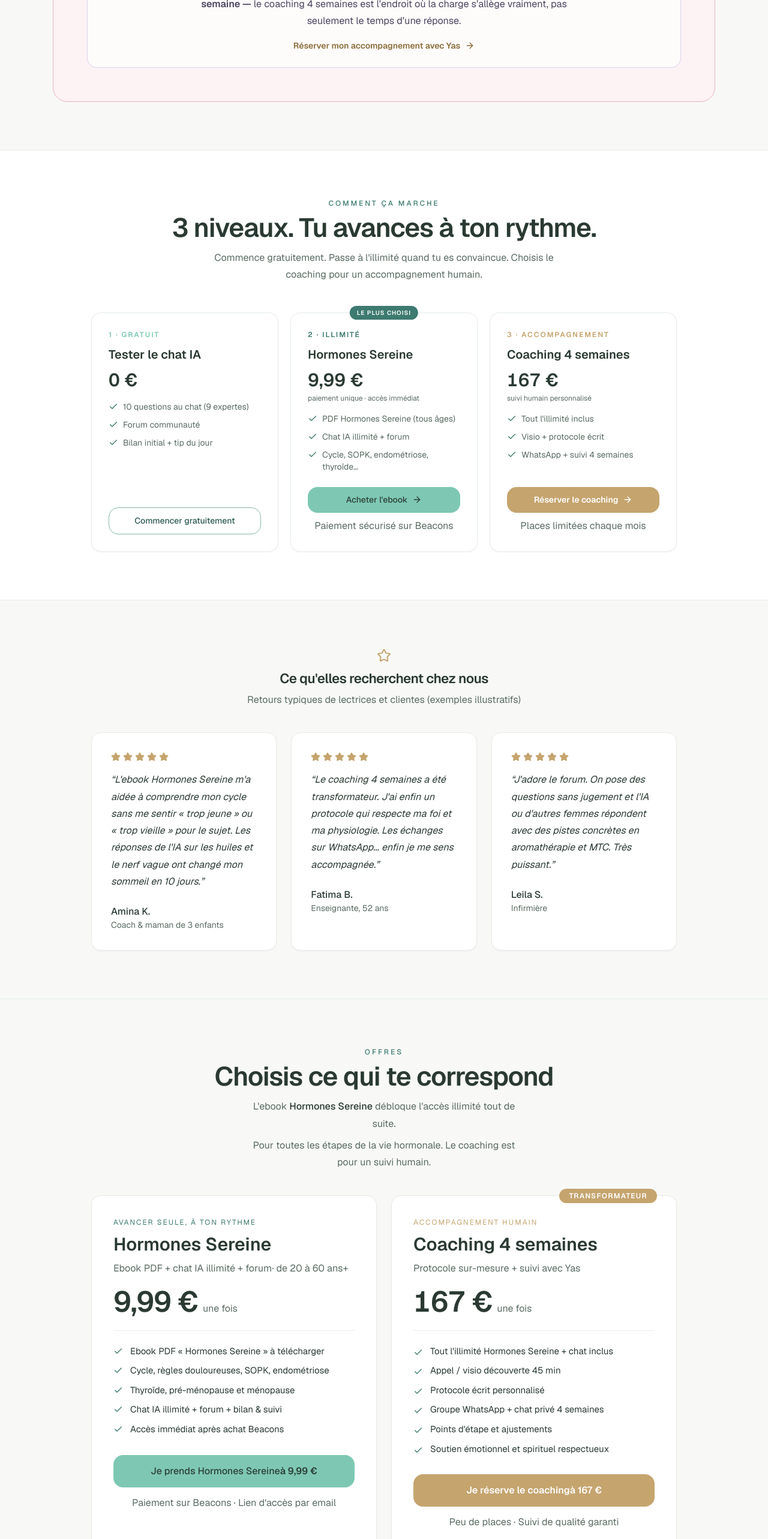
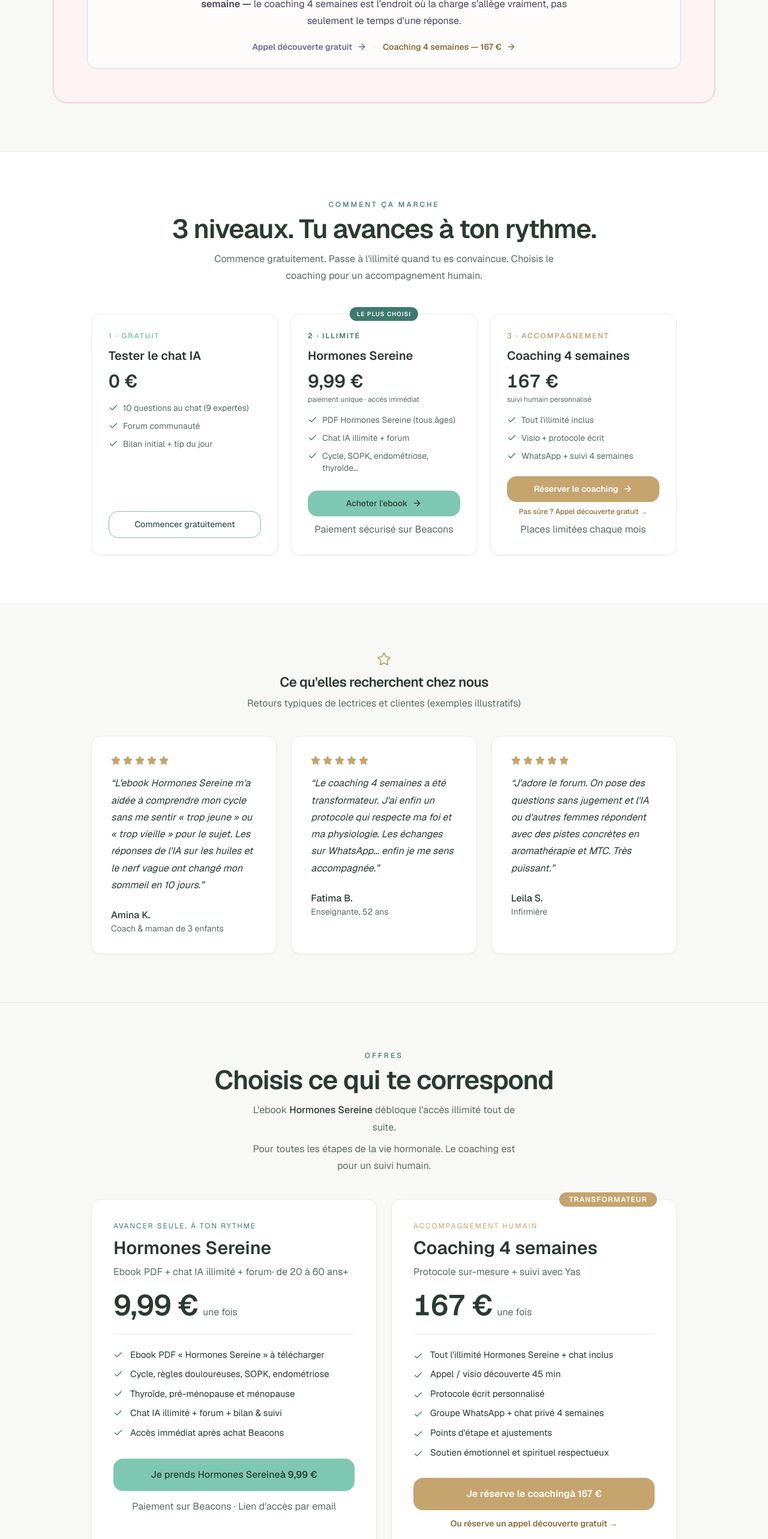
Before and after one commit to bounazouyasmina-arch/natura-bio-by-yas, a Next.js app: page / in a window 1280 px wide. Shown: the part 4730-7296 px from the top of the page at 60% size. Built offline with nearby package versions, Linux system fonts and the light colour scheme.

Commit message:
feat: ajoute l appel decouverte gratuit Beacons sur le site
CTAs landing, charge mentale, offres, espace et upsell chat.

```diff
--- a/app/espace/page.tsx
+++ b/app/espace/page.tsx
@@ -38,6 +38,8 @@ const WHATSAPP_GROUP_LINK = "https://chat.whatsapp.com/IdGLaitmNJFFBtoduhDMdi";
 // Liens Beacons (hardcodés pour l'instant - on les mettra en variables d'env plus tard)
 const BEACONS_EBOOK_LINK = "https://shop.beacons.ai/yas_digital/44ca0203-408c-489d-b6d3-0a5c0af4fee2";
 const BEACONS_COACHING_LINK = "https://shop.beacons.ai/yas_digital/d3e9837a-e734-4b80-8243-479d6c1f0213";
+const BEACONS_DISCOVERY_CALL_LINK =
+  "https://shop.beacons.ai/yas_digital/bd259c7a-68ac-41c9-b9e4-6cb05237713c";
 // Ebook Hormones Sereine (9,99 €) : accès illimité chat + forum + PDF
 // Le coaching est l'offre principale d'accompagnement
 
@@ -1331,6 +1333,24 @@ function EspaceContent() {
               </a>
             </div>
 
+            {!isCoaching && (
+              <a
+                href={BEACONS_DISCOVERY_CALL_LINK}
+                target="_blank"
+                rel="noopener noreferrer"
+                className="mt-5 block card rounded-3xl p-5 border border-[#E8D9B8] bg-[#FBF7F0] hover:border-[#C5A46E] transition"
+              >
+                <div className="text-[10px] sm:text-xs font-semibold tracking-[1.5px] text-[#8A6E3A] uppercase mb-1">
+                  Gratuit · sans engagement
+                </div>
+                <div className="font-semibold text-lg text-[#2A3A32]">Appel découverte avec Yas</div>
+                <p className="text-sm text-[#5A6B62] mt-1 leading-relaxed">
+                  On fait le point ensemble : est-ce que le coaching 4 semaines est fait pour toi ?
+                </p>
+                <div className="mt-3 text-sm font-semibold text-[#8A6E3A]">Réserver mon appel gratuit →</div>
+              </a>
+            )}
+
             {isCoaching && (
               <div className="mt-8 p-6 rounded-3xl bg-[#2C3F36] text-white">
                 <div className="font-semibold mb-1">Coaching actif</div>
@@ -1415,14 +1435,24 @@ function EspaceContent() {
                             {' '}
                             Le coaching 4 semaines : protocole sur-mesure, suivi humain, charge mentale et rythme de vie — pas seulement une réponse.
                           </p>
+                          <div className="mt-2.5 flex flex-col sm:flex-row sm:flex-wrap gap-x-4 gap-y-1">
+                            <a
+                              href={BEACONS_DISCOVERY_CALL_LINK}
+                              target="_blank"
+                              rel="noopener noreferrer"
+                              className="font-semibold text-[#6C6B9A] hover:underline"
+                            >
+                              Appel découverte gratuit →
+                            </a>
                             <a
                               href={BEACONS_COACHING_LINK}
                               target="_blank"
                               rel="noopener noreferrer"
-                            className="inline-flex items-center gap-1.5 mt-2.5 font-semibold text-[#8A6E3A] hover:underline"
+                              className="font-semibold text-[#8A6E3A] hover:underline"
                             >
                               Coaching 4 semaines — 167 € →
                             </a>
+                          </div>
                         </div>
                       )}
                   </div>
@@ -1790,16 +1820,26 @@ function EspaceContent() {
                   )}
                 </div>
                 {!isCoaching && (
+                  <div className="pt-1 space-y-1.5">
+                    <a
+                      href={BEACONS_DISCOVERY_CALL_LINK}
+                      target="_blank"
+                      rel="noopener noreferrer"
+                      className="block text-sm text-[#6C6B9A] font-medium hover:underline"
+                    >
+                      Appel découverte gratuit avec Yas →
+                    </a>
                     <a
                       href={BEACONS_COACHING_LINK}
                       target="_blank"
                       rel="noopener noreferrer"
-                    className="block text-sm text-[#8A6E3A] font-medium hover:underline pt-1"
+                      className="block text-sm text-[#8A6E3A] font-medium hover:underline"
                     >
                       {isPremium
                         ? 'Passer au coaching 4 semaines (167 €) →'
                         : 'Accompagnement humain 4 semaines — 167 € →'}
                     </a>
+                  </div>
                 )}
               </div>
             )}
--- a/app/page.tsx
+++ b/app/page.tsx
@@ -12,6 +12,9 @@ import {
 // - Coaching 167 € : accompagnement personnalisé 4 semaines
 const BEACONS_EBOOK_LINK = "https://shop.beacons.ai/yas_digital/44ca0203-408c-489d-b6d3-0a5c0af4fee2";
 const BEACONS_COACHING_LINK = "https://shop.beacons.ai/yas_digital/d3e9837a-e734-4b80-8243-479d6c1f0213";
+// Appel découverte gratuit (promotion réseaux → même lien partout)
+const BEACONS_DISCOVERY_CALL_LINK =
+  "https://shop.beacons.ai/yas_digital/bd259c7a-68ac-41c9-b9e4-6cb05237713c";
 
 // Lien du groupe WhatsApp que tu as mis sur ton offre Beacons (pour le coaching)
 const WHATSAPP_GROUP_LINK = "https://chat.whatsapp.com/IdGLaitmNJFFBtoduhDMdi";
@@ -518,14 +521,25 @@ export default function NaturaBioByYasLanding() {
               {' '}<strong className="font-semibold">Si tu sens que « comprendre » ne suffit plus — que tu veux être tenue, guidée et relue chaque semaine —</strong>{' '}
               le coaching 4 semaines est l’endroit où la charge s’allège vraiment, pas seulement le temps d’une réponse.
             </p>
+            <div className="mt-4 flex flex-col sm:flex-row flex-wrap items-center justify-center gap-3">
+              <a
+                href={BEACONS_DISCOVERY_CALL_LINK}
+                target="_blank"
+                rel="noopener noreferrer"
+                className="inline-flex items-center gap-2 text-sm font-semibold text-[#6C6B9A] hover:underline"
+              >
+                Appel découverte gratuit <ArrowRight className="h-4 w-4" />
+              </a>
+              <span className="hidden sm:inline text-[#D9D4EC]">·</span>
               <a
                 href={BEACONS_COACHING_LINK}
                 target="_blank"
                 rel="noopener noreferrer"
-              className="inline-flex items-center gap-2 mt-4 text-sm font-semibold text-[#8A6E3A] hover:underline"
+                className="inline-flex items-center gap-2 text-sm font-semibold text-[#8A6E3A] hover:underline"
               >
-              Réserver mon accompagnement avec Yas <ArrowRight className="h-4 w-4" />
+                Coaching 4 semaines — 167 € <ArrowRight className="h-4 w-4" />
               </a>
+            </div>
           </div>
         </div>
       </section>
@@ -595,6 +609,14 @@ export default function NaturaBioByYasLanding() {
                 className="w-full rounded-2xl py-3 px-3 font-semibold flex items-center justify-center gap-2 text-sm leading-snug text-center bg-[#C5A46E] hover:bg-[#B38C55] text-white transition"
               >
                 Réserver le coaching <ArrowRight className="h-4 w-4 shrink-0" />
+              </a>
+              <a
+                href={BEACONS_DISCOVERY_CALL_LINK}
+                target="_blank"
+                rel="noopener noreferrer"
+                className="mt-2 text-center text-[11px] sm:text-xs font-medium text-[#8A6E3A] hover:underline"
+              >
+                Pas sûre ? Appel découverte gratuit →
               </a>
               <p className="text-center text-[11px] mt-2 text-[#5A6B62]">Places limitées chaque mois</p>
             </div>
@@ -730,6 +752,14 @@ export default function NaturaBioByYasLanding() {
               <span>Je réserve le coaching</span>
               <span className="font-semibold">à 167 €</span>
             </a>
+            <a
+              href={BEACONS_DISCOVERY_CALL_LINK}
+              target="_blank"
+              rel="noopener noreferrer"
+              className="mt-3 block text-center text-sm font-semibold text-[#8A6E3A] hover:underline"
+            >
+              Ou réserve un appel découverte gratuit →
+            </a>
             <p className="text-center text-[11px] sm:text-xs mt-3 text-[#5A6B62] leading-relaxed">
               Peu de places · Suivi de qualité garanti
             </p>
@@ -738,12 +768,21 @@ export default function NaturaBioByYasLanding() {
 
         <p className="text-center text-sm text-[#5A6B62] mt-8 px-4 leading-relaxed">
           Pas encore sûre ?{' '}
+          <a
+            href={BEACONS_DISCOVERY_CALL_LINK}
+            target="_blank"
+            rel="noopener noreferrer"
+            className="text-[#8A6E3A] font-medium underline underline-offset-2"
+          >
+            Appel découverte gratuit
+          </a>
+          {', '}
           <a href="/espace" className="text-[var(--sage-600)] font-medium underline underline-offset-2">
-            Teste d&apos;abord 10 questions gratuites
+            10 questions gratuites
           </a>
           {' '}ou{' '}
           <a href="/bilan" className="text-[var(--sage-600)] font-medium underline underline-offset-2">
-            fais ton bilan
+            ton bilan
           </a>
           .
         </p>
```
Lines whose indentation alone changed are shown as unchanged.
